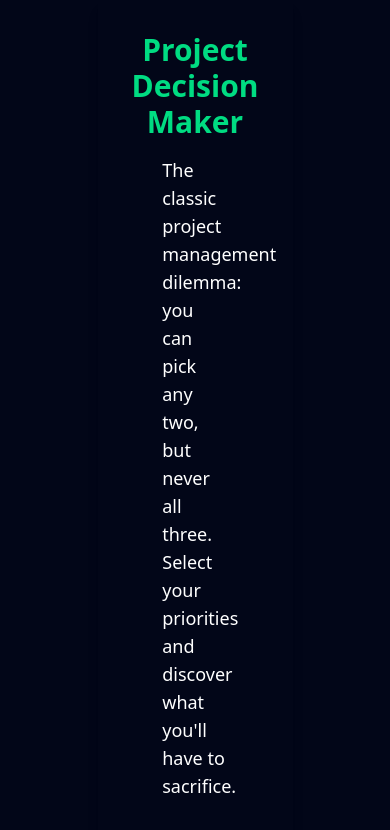
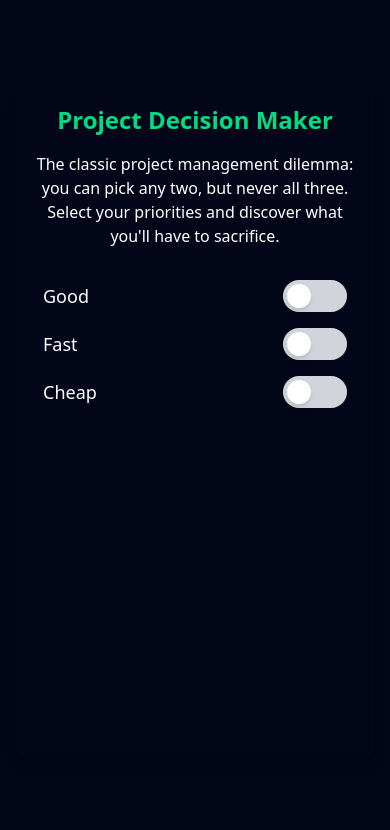
Before and after one commit to carbondigitalus/project-decision-maker, a Nuxt app: page / in a window 390 px wide. Shown: the top 830 px of the page. Built offline with nearby package versions, Linux system fonts and the light colour scheme.

Commit message:
setup mobile responsiveness

```diff
--- a/app/pages/index.vue
+++ b/app/pages/index.vue
@@ -1,14 +1,14 @@
 <template>
-    <div class="min-h-screen flex items-center justify-center">
-        <div class="p-8 rounded-lg shadow-lg w-1/2 flex-col items-center justify-center">
-            <h1 class="capitalize text-3xl font-bold mb-4 text-center">Project Decision Maker</h1>
-            <p class="mb-6 mx-auto text-white text-lg w-1/2">
+    <div class="min-h-screen flex items-center justify-center px-4">
+        <div class="p-4 md:p-8 rounded-lg shadow-lg w-full md:w-3/4 lg:w-1/2 flex-col items-center justify-center">
+            <h1 class="capitalize text-2xl md:text-3xl font-bold mb-4 text-center">Project Decision Maker</h1>
+            <p class="mb-6 mx-auto text-white text-base md:text-lg w-full md:w-2/3 lg:w-1/2 text-center">
                 The classic project management dilemma: you can pick any two, but never all three. Select your
                 priorities and discover what you'll have to sacrifice.
             </p>
-            <div class="mx-auto w-60">
+            <div class="mx-auto w-full max-w-xs">
                 <form>
-                    <label class="relative flex justify-between items-center group p-2 text-xl text-white">
+                    <label class="relative flex justify-between items-center group p-2 text-lg md:text-xl text-white">
                         Good
                         <input
                             type="checkbox"
@@ -19,7 +19,7 @@
                             class="w-16 h-8 flex items-center flex-shrink-0 ml-4 p-1 bg-gray-300 rounded-full duration-300 ease-in-out peer-checked:bg-green-400 after:w-6 after:h-6 after:bg-white after:rounded-full after:shadow-md after:duration-300 peer-checked:after:translate-x-8 group-hover:after:translate-x-1"
                         ></span>
                     </label>
-                    <label class="relative flex justify-between items-center group p-2 text-xl text-white">
+                    <label class="relative flex justify-between items-center group p-2 text-lg md:text-xl text-white">
                         Fast
                         <input
                             type="checkbox"
@@ -30,7 +30,7 @@
                             class="w-16 h-8 flex items-center flex-shrink-0 ml-4 p-1 bg-gray-300 rounded-full duration-300 ease-in-out peer-checked:bg-green-400 after:w-6 after:h-6 after:bg-white after:rounded-full after:shadow-md after:duration-300 peer-checked:after:translate-x-8 group-hover:after:translate-x-1"
                         ></span>
                     </label>
-                    <label class="relative flex justify-between items-center group p-2 text-xl text-white">
+                    <label class="relative flex justify-between items-center group p-2 text-lg md:text-xl text-white">
                         Cheap
                         <input
                             type="checkbox"
@@ -43,13 +43,13 @@
                     </label>
                 </form>
             </div>
-            <div class="mt-6 relative min-h-[200px] mx-auto w-2/3">
+            <div class="mt-6 relative min-h-[300px] md:min-h-[250px] mx-auto w-full md:w-3/4 lg:w-2/3">
                 <div
                     v-if="formState.good && formState.cheap"
                     class="absolute inset-0"
                 >
-                    <h2 class="mb-1 text-2xl">Good-Cheap (Sacrificing Fast)</h2>
-                    <p class="text-white text-lg">
+                    <h2 class="mb-2 text-xl md:text-2xl text-green-400 font-semibold">Good-Cheap (Sacrificing Fast)</h2>
+                    <p class="text-white text-sm md:text-base lg:text-lg leading-relaxed">
                         Exceptional creative and strategic work within budget constraints requires patience. Our team
                         will craft compelling campaigns, optimize every touchpoint, and A/B test until performance
                         peaks—but on a sustainable timeline. Budget-friendly retainers mean scheduled sprints, shared
@@ -62,8 +62,8 @@
                     v-if="formState.good && formState.fast"
                     class="absolute inset-0"
                 >
-                    <h2 class="mb-1 text-2xl">Good-Fast (Sacrificing Cheap)</h2>
-                    <p class="text-white text-lg">
+                    <h2 class="mb-2 text-xl md:text-2xl text-green-400 font-semibold">Good-Fast (Sacrificing Cheap)</h2>
+                    <p class="text-white text-sm md:text-base lg:text-lg leading-relaxed">
                         You need a high-performing campaign launched immediately? Premium pricing is non-negotiable.
                         Rush timelines mean dedicated teams working overtime, expedited design reviews, and priority
                         access to our senior strategists. We'll pull developers from other projects, fast-track content
@@ -75,8 +75,8 @@
                     v-if="formState.fast && formState.cheap"
                     class="absolute inset-0"
                 >
-                    <h2 class="mb-1 text-2xl">Fast-Cheap (Sacrificing Good)</h2>
-                    <p class="text-white text-lg">
+                    <h2 class="mb-2 text-xl md:text-2xl text-green-400 font-semibold">Fast-Cheap (Sacrificing Good)</h2>
+                    <p class="text-white text-sm md:text-base lg:text-lg leading-relaxed">
                         Need a campaign live by Monday without blowing your budget? We'll get you there, but expect
                         template-driven solutions and minimal customization. Stock photography, pre-built landing pages,
                         basic SEO, and out-of-the-box analytics. Testing will be light, refinements will be minimal, and
```
